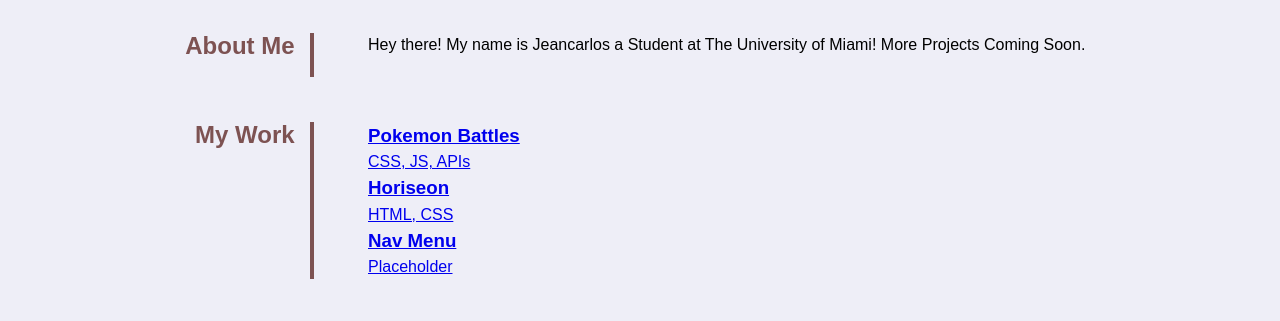
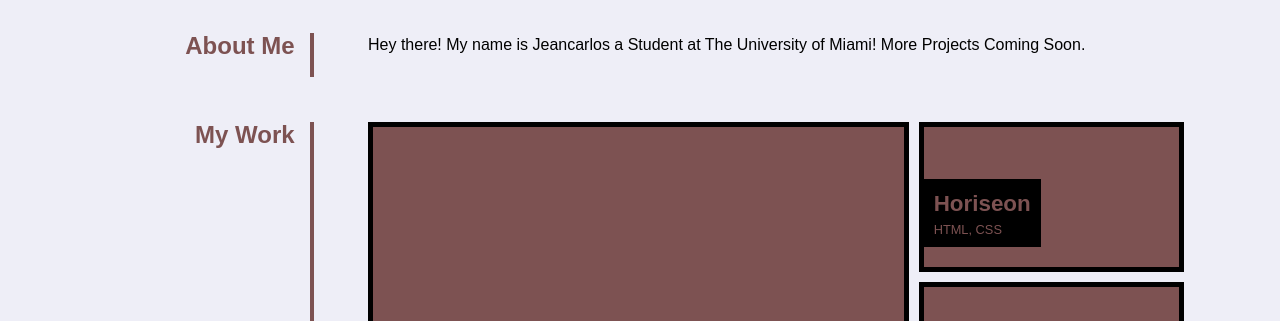
Before and after one commit to JCLOS305/Jeancarlos-Portfolio, a plain HTML site: page index.html in a window 1280 px wide. Shown: the part 320-641 px from the top of the page. Drawn offline with Linux system fonts and the light colour scheme.

Commit message:
updated grid attributes

```diff
--- a/assets/style.css
+++ b/assets/style.css
@@ -167,3 +167,48 @@ main {
     margin-bottom: 20px;
     color: black;
 }
+
+/* Grid Portfolio Structure */
+.grid-container {
+    display: grid;
+    column-gap: 10px;
+    row-gap: 10px;
+    grid-auto-flow: dense;
+    grid-template-columns: repeat(12, 1fr);
+    grid-auto-rows: minmax(150px, 1fr);
+}
+
+.grid-item {
+    border: 5px solid var(--secondary);
+    grid-column: span 4;
+    background-color: var(--primary);
+    color: var(--tertiary);
+    min-height: 100px;
+    display: flex;
+    align-items: flex-end;
+    padding: 0 0 20px 0;
+    text-decoration: none;
+    background-blend-mode: soft-light;
+    background-size: 150%;
+    transition: all 0.5s;
+    font-size: 0.8rem;
+}
+
+/* Grid Portfolio - Feature First Child */
+.grid-item:first-child {
+    grid-column: span 8;
+    grid-row: span 2;
+}
+
+.grid-item:hover {
+    background-color: rgba(0, 0, 0, 0.3);
+}
+
+.grid-item div {
+    background-color: var(--secondary);
+    padding: 8px 10px;
+}
+
+.grid-item h3 {
+    font-size: 1.4rem;
+}
--- a/index.html
+++ b/index.html
@@ -45,9 +45,9 @@
         <h2>My Work</h2>
         <div class="grid-container">
           <!-- Feature Project #1 -->
-          <a href="https://jclos305.github.io/run-buddy/" class="grid-item Run -Buddy">
+          <a href="https://jclos305.github.io/run-buddy/" class="grid-item Run-Buddy">
             <div>
-              <h3>Pokemon Battles</h3>
+              <h3>Run Buddy</h3>
               <span>CSS, JS, APIs</span>
             </div>
           </a>
```
